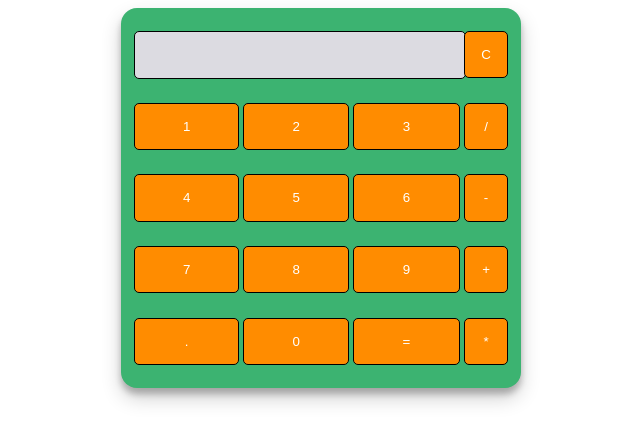
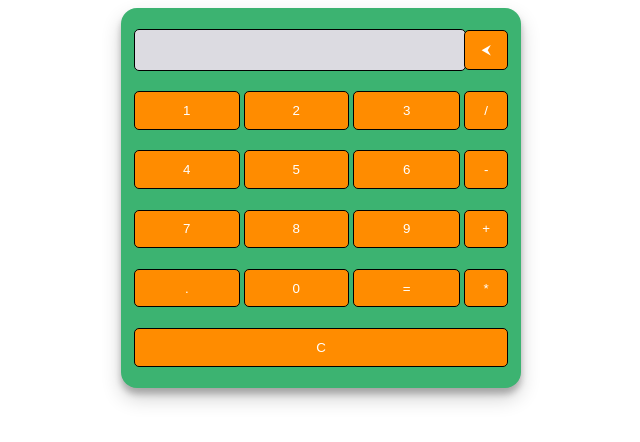
Before and after one commit to Odwambombo/Calculator, a plain HTML site: page index.html in a window 1280 px wide. Shown: the whole page, without its empty margins (319-959 px from the left). Drawn offline with Linux system fonts and the light colour scheme.

Commit message:
Update index.html
new elements added

```diff
--- a/index.html
+++ b/index.html
@@ -12,39 +12,46 @@
 <body>
     <table class="calculator">
         <tr>
-            <td colspan="3"> <input class="display-box" type="text" id="result" disabled /> </td>
+            <td colspan="3"> <input class="display-box" type="text" id="result" disabled onkeyup="doSomething(event)" /> </td>
 
-            <!-- clearScreen() function clears all the values -->
-            <td> <input type="button" value="C" onclick="clearScreen()" id="btn" /> </td>
+            <td> <input type="button" value="&#11164" onclick="backSpace()" id="btn" /> </td>
         </tr>
         <tr>
             <!-- display() function displays the value of clicked button -->
             <td> <input type="button" value="1" onclick="display('1')" /> </td>
             <td> <input type="button" value="2" onclick="display('2')" /> </td>
             <td> <input type="button" value="3" onclick="display('3')" /> </td>
-            <td> <input type="button" value="/" onclick="display('/')" /> </td>
+            <td> <input type="button" value="/" onclick="display('/')" id="divide" /> </td>
         </tr>
 
         <tr>
             <td> <input type="button" value="4" onclick="display('4')" /> </td>
             <td> <input type="button" value="5" onclick="display('5')" /> </td>
             <td> <input type="button" value="6" onclick="display('6')" /> </td>
-            <td> <input type="button" value="-" onclick="display('-')" /> </td>
+            <td> <input type="button" value="-" onclick="display('-')" id='subtract' /> </td>
         </tr>
         <tr>
             <td> <input type="button" value="7" onclick="display('7')" /> </td>
             <td> <input type="button" value="8" onclick="display('8')" /> </td>
             <td> <input type="button" value="9" onclick="display('9')" /> </td>
-            <td> <input type="button" value="+" onclick="display('+')" /> </td>
+            <td> <input type="button" value="+" onclick="display('+')" id='add' /> </td>
         </tr>
         <tr>
-            <td> <input type="button" value="." onclick="display('.')" /> </td>
+            <td> <input type="button" value="." onclick="display('.')" id='comma' /> </td>
             <td> <input type="button" value="0" onclick="display('0')" /> </td>
 
             <!-- calculate() function evaluates the mathematical expression -->
             <td> <input type="button" value="=" onclick="calculate()" id="btn" /> </td>
-            <td> <input type="button" value="*" onclick="display('*')" /> </td>
+            <td> <input type="button" value="*" onclick="display('*')" id="multiply" /> </td>
         </tr>
+        <!-- clearScreen() function clears all the values -->
+        <tr>
+            <td colspan="4">
+                <input type="button" value="C" onclick="clearScreen()" id="btn" />
+
+            </td>
+        </tr>
+
     </table>
     <script src="./App.js"></script>
 </body>
```
